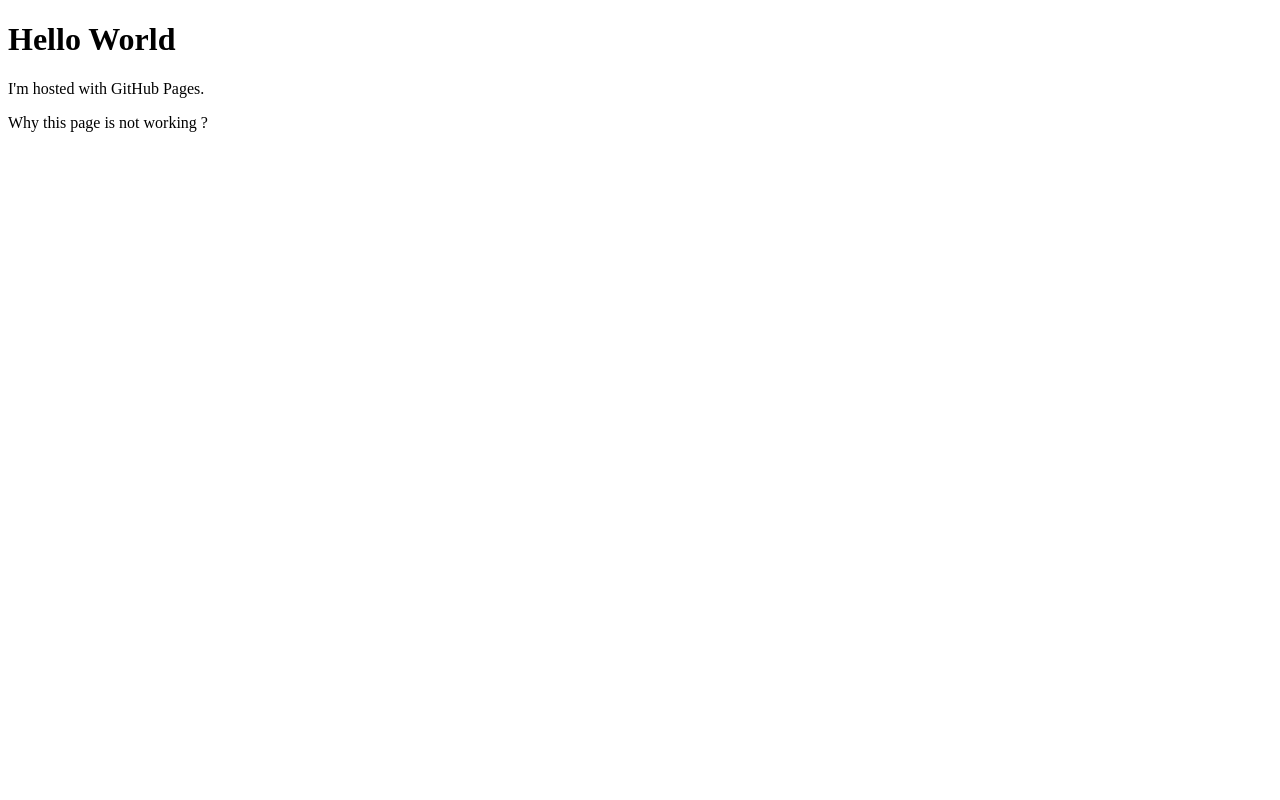
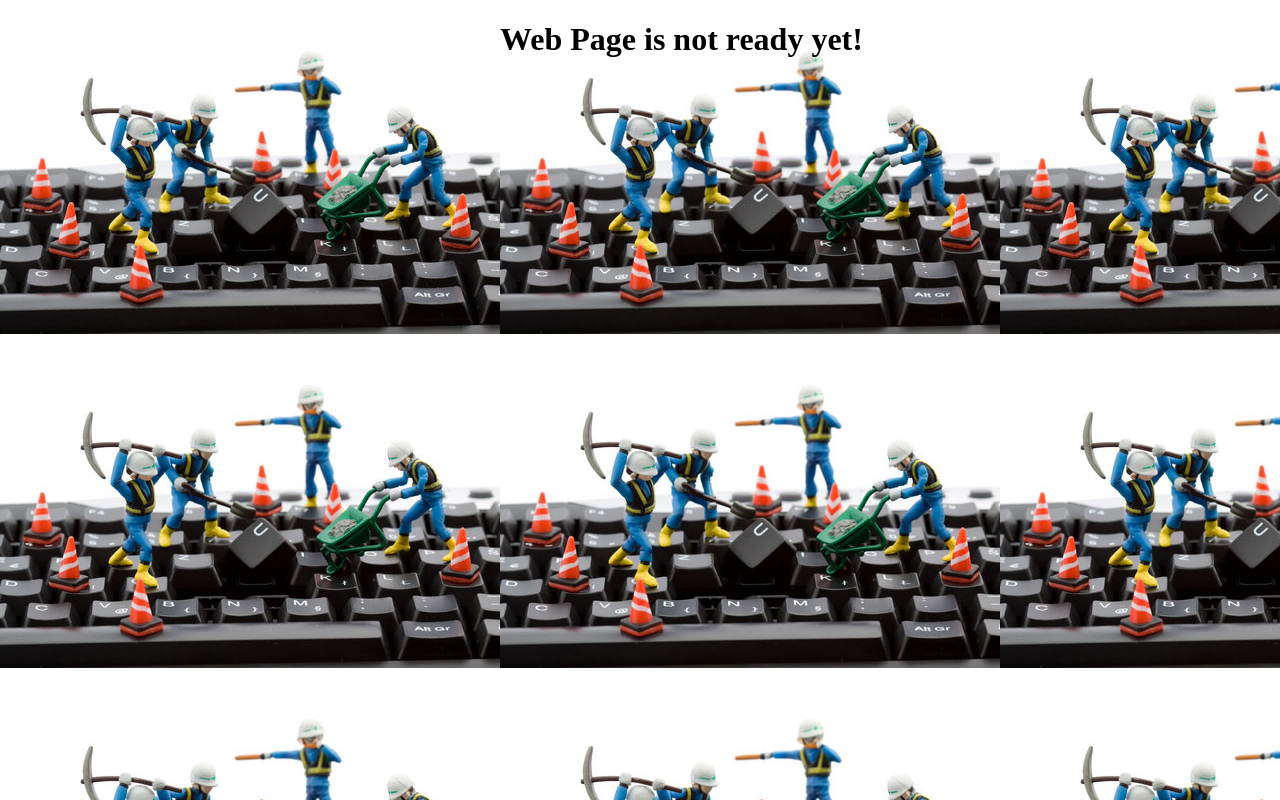
Before and after one commit to ahmetgul93/ahmetgul93.github.io, a plain HTML site: page index.html in a window 1280 px wide. Drawn offline with Linux system fonts and the light colour scheme.

Commit message:
calisma_var
While webpage is not ready , I showed on my website

```diff
--- a/index.html
+++ b/index.html
@@ -1,8 +1,9 @@
 <!DOCTYPE html>
 <html>
-<body>
-<h1>Hello World</h1>
-<p>I'm hosted with GitHub Pages.</p>
-<p>Why this page is not working ? </p>
+<body background="calisma_var.jpg">
+<h1>
+<DIV style="position: absolute; left:500px; height:80px">
+<b>Web Page is not ready yet!</b>
+</h1>
 </body>
 </html>
```
Also changed, not shown: calisma_var.jpg (added).
